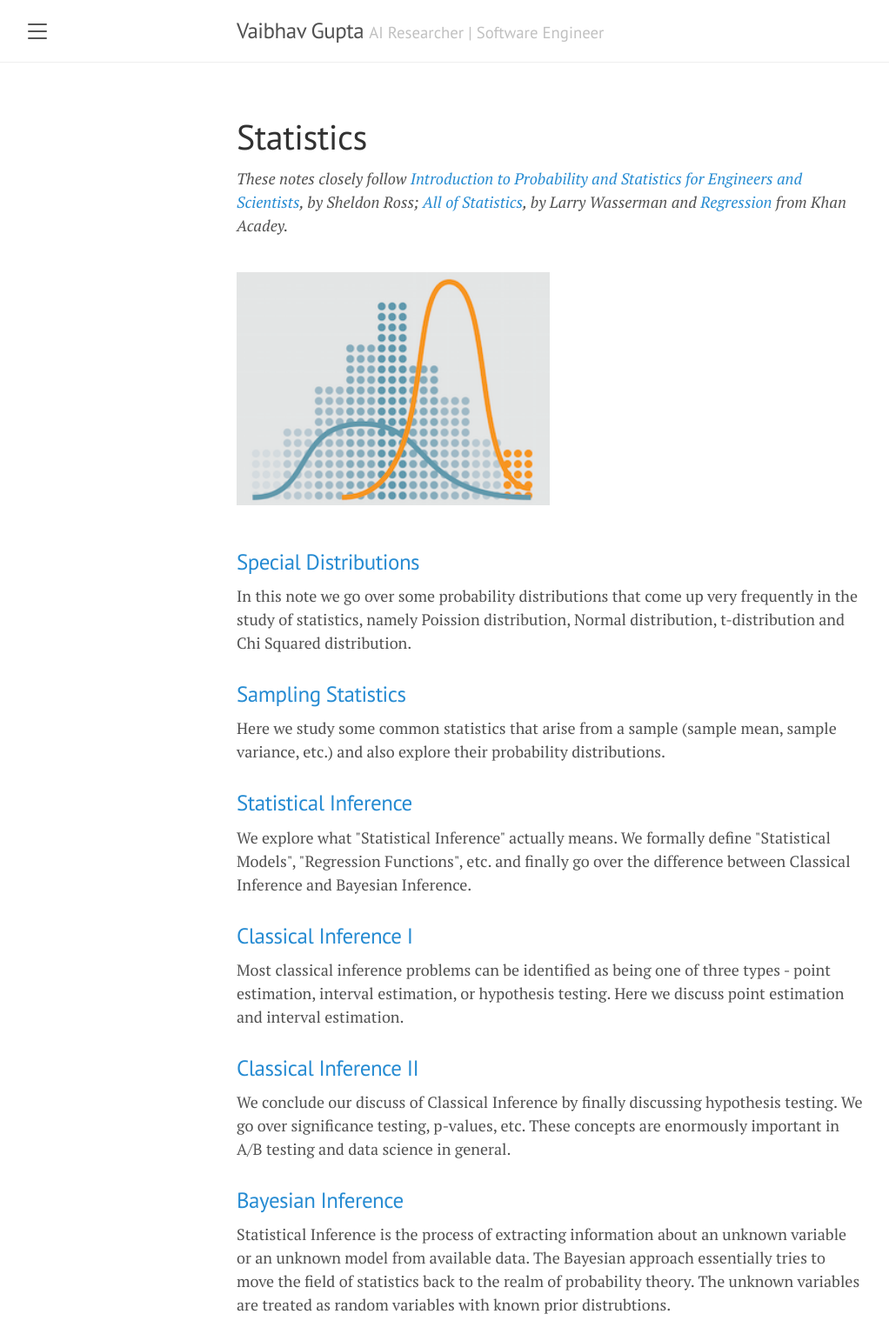
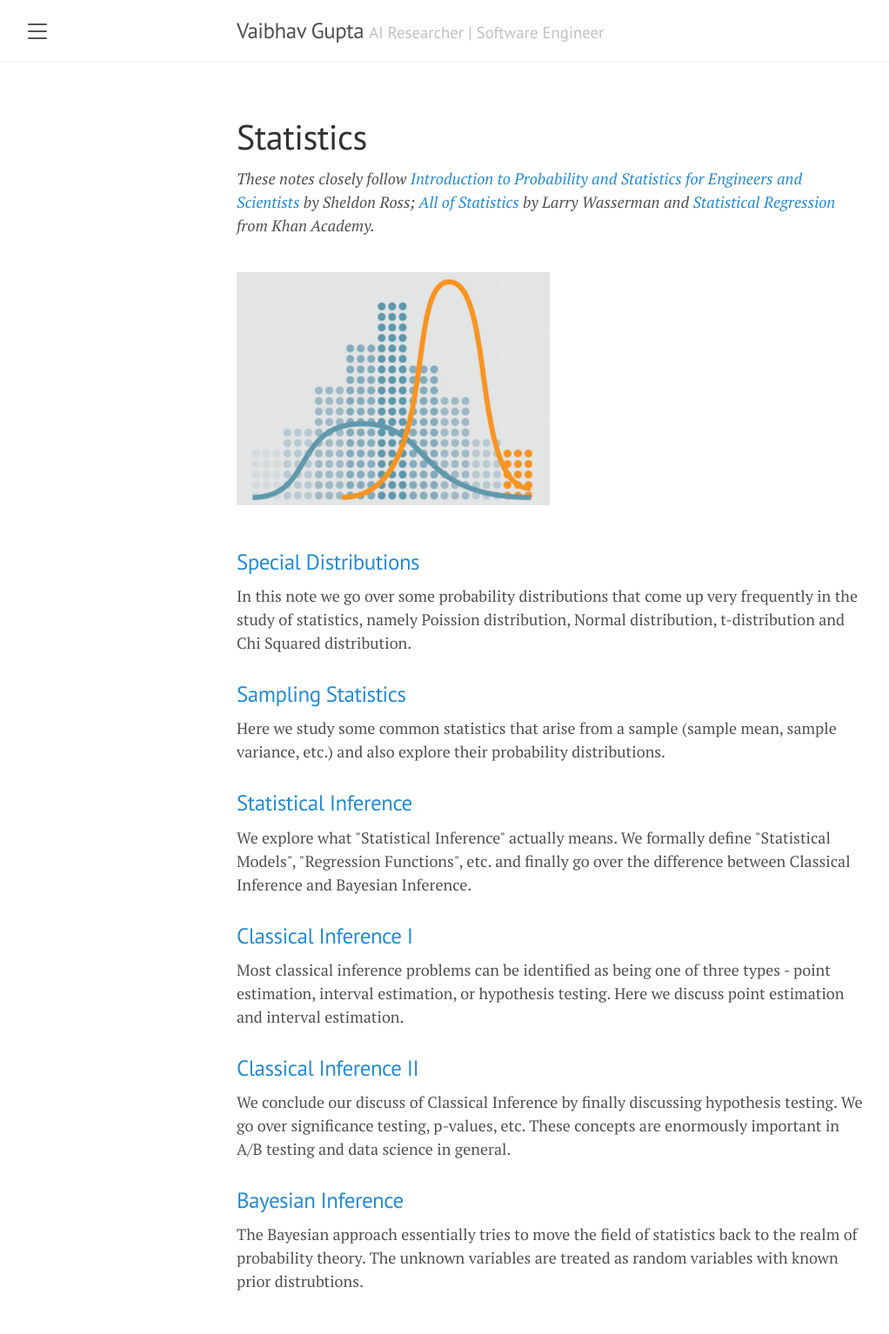
Before and after one commit to guptv93/guptv93.github.io, a Jekyll site: the page built from statistics.md, in a window 1280 px wide. Shown: the whole page at 87% size, without its empty margins (8-1030 px from the left). Built offline with Jekyll 4.4.1, drawn with Linux system fonts in a browser that asks for light colours; nearby versions of some CDN libraries; after the commit the page ends 1507 px from its top, so only the background shows below that.

Commit message:
Minor Edits to Statistics Collection

```diff
--- a/_statistics/bayesian_inference.md
+++ b/_statistics/bayesian_inference.md
@@ -3,7 +3,7 @@ layout: default
 title: Bayesian Inference
 slug: bayesian
 item_num: 6
-excerpt: Statistical Inference is the process of extracting information about an unknown variable or an unknown model from available data. The Bayesian approach essentially tries to move the field of statistics back to the realm of probability theory. The unknown variables are treated as random variables with known prior distrubtions.
+excerpt: The Bayesian approach essentially tries to move the field of statistics back to the realm of probability theory. The unknown variables are treated as random variables with known prior distrubtions.
 ---
 
 $$
--- a/statistics.md
+++ b/statistics.md
@@ -6,7 +6,7 @@ permalink : /statistics/
 
 <h1> {{ page.title }} </h1>
 
-*These notes closely follow [Introduction to Probability and Statistics for Engineers and Scientists](https://www.amazon.com/dp/0128243465), by Sheldon Ross; [All of Statistics](https://www.amazon.com/dp/1441923225), by Larry Wasserman and [Regression](https://www.khanacademy.org/math/statistics-probability/advanced-regression-inference-transforming) from Khan Acadey.*
+*These notes closely follow [Introduction to Probability and Statistics for Engineers and Scientists](https://www.amazon.com/dp/0128243465) by Sheldon Ross; [All of Statistics](https://www.amazon.com/dp/1441923225) by Larry Wasserman and [Statistical Regression](https://www.khanacademy.org/math/statistics-probability/advanced-regression-inference-transforming) from Khan Academy.*
 
 <img class="note-cover" src="/assets/images/statistics/cover.png"/>
 
```
Also changed, not shown: _statistics/classical_inference_I.md (+1 -1 lines).
